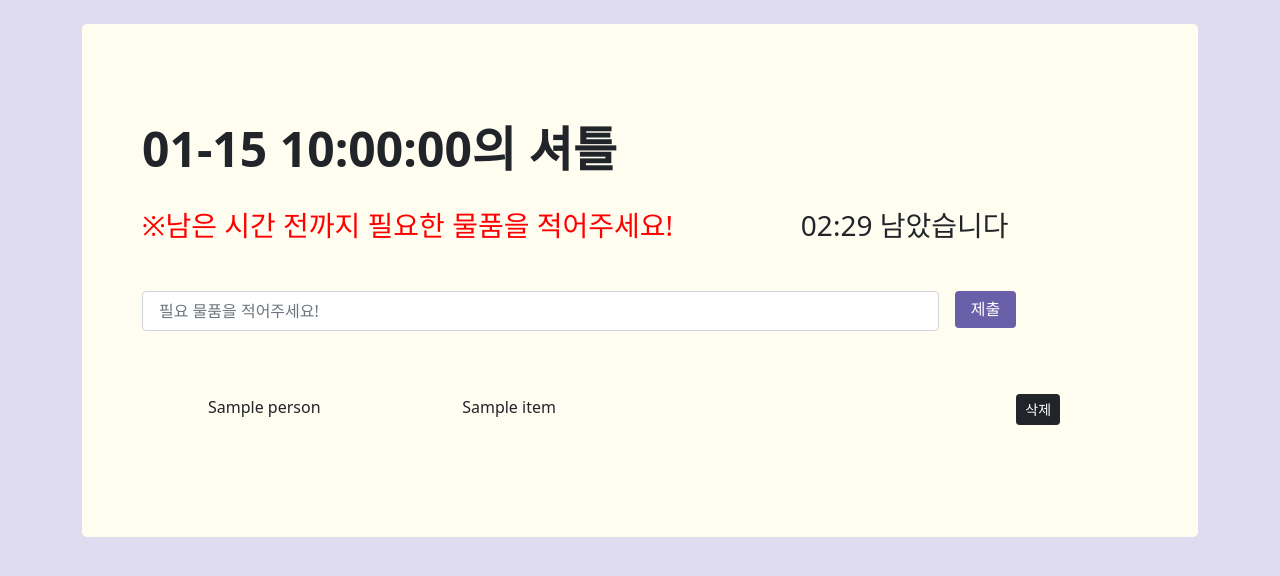
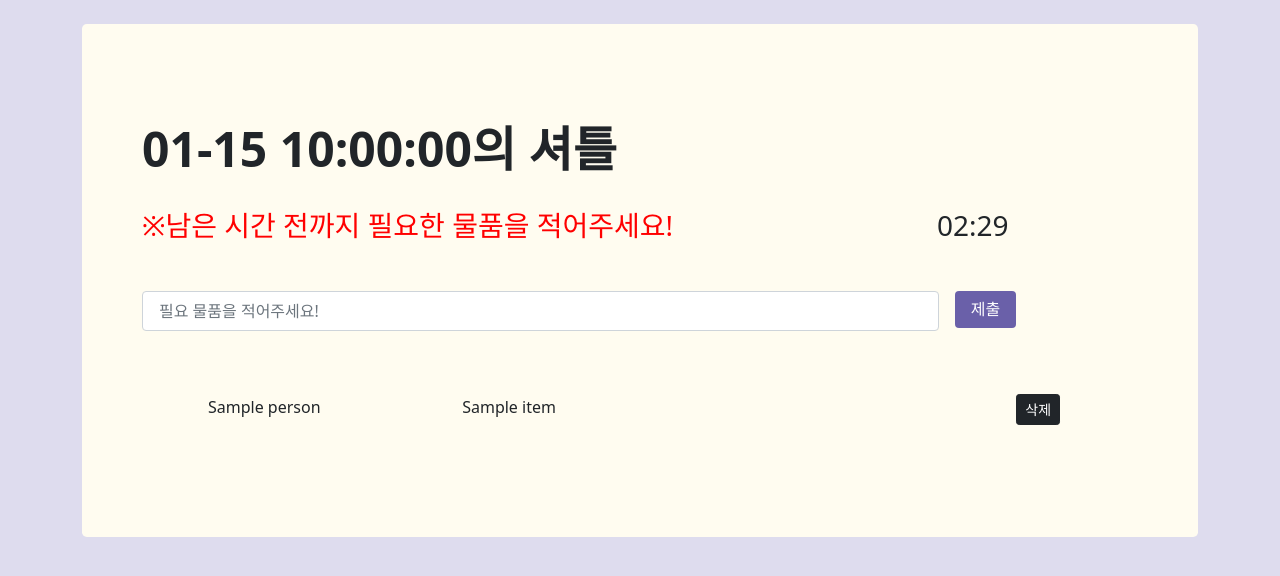
Before and after one commit to realbronoh/today_shuttle, a Flask app: page / in a window 1280 px wide. Shown: the part 83-659 px from the top of the page. Run offline with Flask 2, Linux system fonts and the light colour scheme; the visitor is signed in with stand-in values (Sample User, id 1); a database or web service that is not in the repository returns one stand-in record (values such as "Sample title").

Commit message:
no message

```diff
--- a/templates/index.html
+++ b/templates/index.html
@@ -40,7 +40,7 @@
               <br>
               <div class="warning">
                 <h3 style="color:red">※남은 시간 전까지 필요한 물품을 적어주세요!</h3>
-                <h3 class="time"><span id="clock"></span> 남았습니다</h3>
+                <h3 class="time"><span id="clock">남았습니다</span> </h3>
               </div>
               <br>
               <div class="input-box">
```
